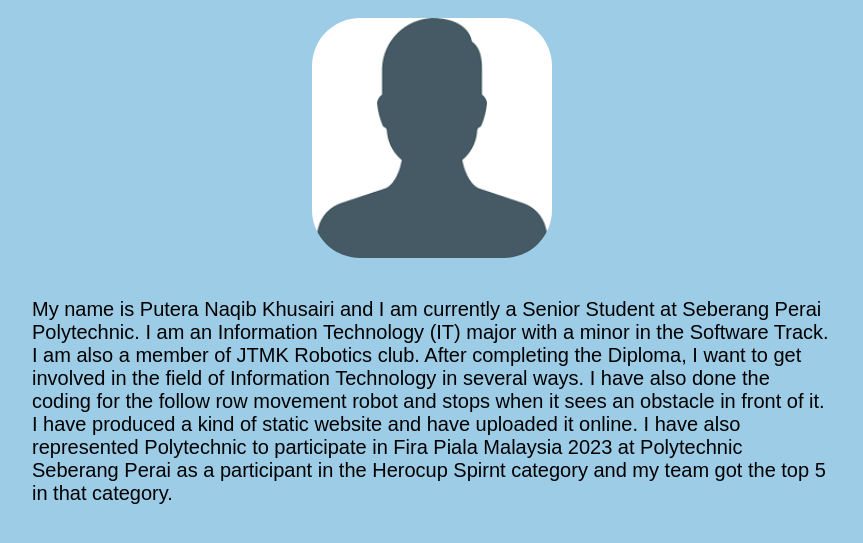
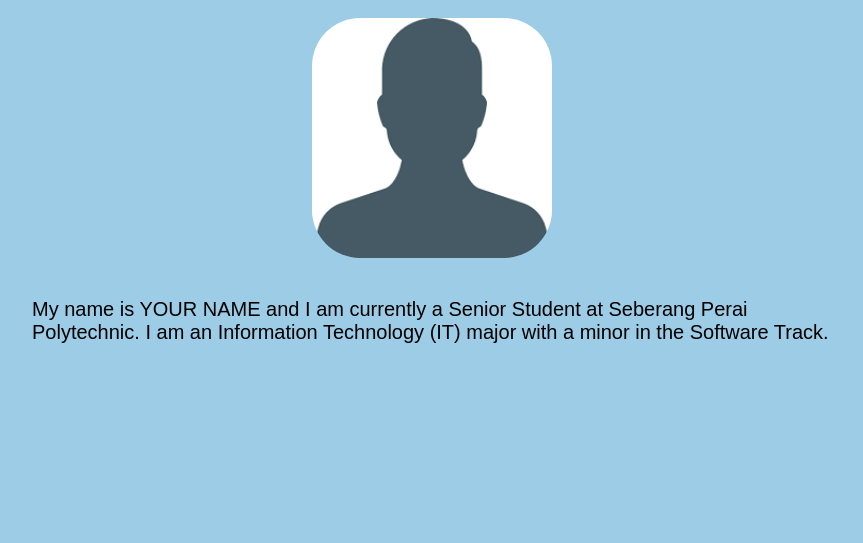
Before and after one commit to NaqibKhusairy/e-resume-html, a plain HTML site: page portfolio-bio.html in a window 1280 px wide. Shown: the part 181-724 px from the top of the page, without its empty margins (208-1071 px from the left). Drawn offline with Linux system fonts and the light colour scheme; a web font is replaced by a local one.

Commit message:
Update portfolio-bio.html

```diff
--- a/portfolio-bio.html
+++ b/portfolio-bio.html
@@ -27,14 +27,8 @@
 			<img src="img/IMG_4338.png" style="width:30%" class="img-me" alt="Me ___My Name___">
 		</header>
 		<p>
-			My name is Putera Naqib Khusairi and I am currently a Senior Student at Seberang Perai Polytechnic.
-			I am an Information Technology (IT) major with a minor in the Software Track. I am also a member of JTMK
-			Robotics club. After completing the Diploma, I want to
-			get involved in the field of Information Technology in several ways.
-			I have also done the coding for the follow row movement robot and stops when it sees an obstacle in front of it.
-			I have produced a kind of static website and have uploaded it online.
-			I have also represented Polytechnic to participate in Fira Piala Malaysia 2023 at
-			Polytechnic Seberang Perai as a participant in the Herocup Spirnt category and my team got the top 5 in that category.
+			My name is YOUR NAME and I am currently a Senior Student at Seberang Perai Polytechnic.
+			I am an Information Technology (IT) major with a minor in the Software Track.
 		</p>
 	</body>
 </html>
```
